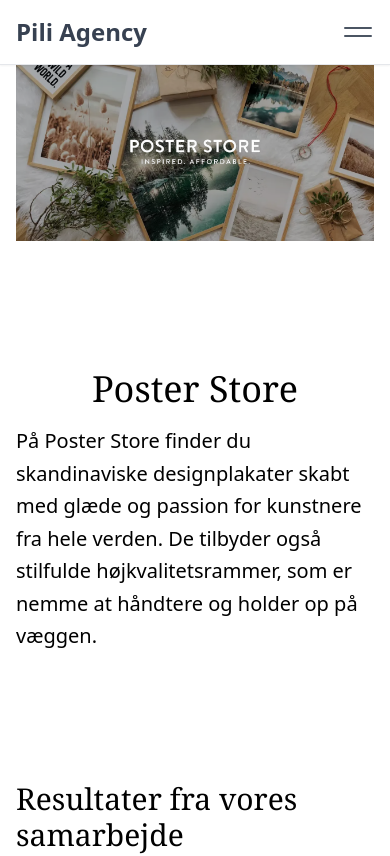
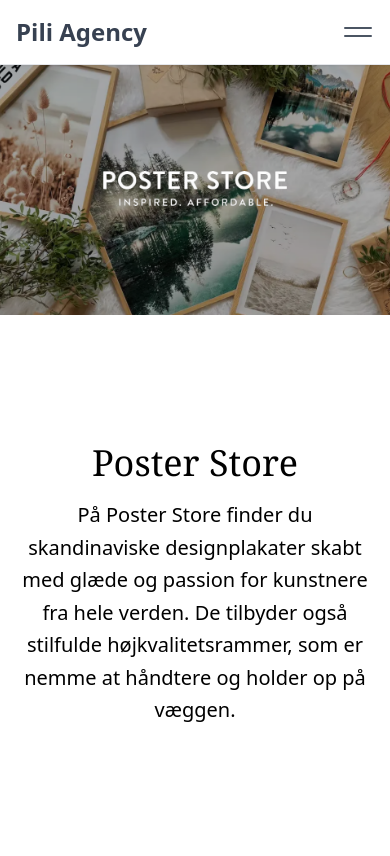
Before and after one commit to AndreasRisager/piliagency, a Next.js app: page /cases/posterstore in a window 390 px wide. Shown: the top 856 px of the page. Built offline with nearby package versions, Linux system fonts and the light colour scheme.

Commit message:
fix spacing

```diff
--- a/components/CaseCard.js
+++ b/components/CaseCard.js
@@ -7,8 +7,8 @@
       <span className="sr-only">Poster Store Case</span>
       <Link href="/cases/posterstore" className="grid items-center">
         <Image
-          width="403"
-          height="202"
+          width="603"
+          height="300"
           src="/posterstore-case.avif"
           alt="poster store case"
           className="col-span-full row-span-full"
--- a/components/Hero.js
+++ b/components/Hero.js
@@ -1,13 +1,13 @@
 export default function Hero() {
   return (
     <section className="overflow-hidden">
-      <div className="flex flex-col lg:flex-row lg:items-stretch lg:min-h-[800px] px-4 max-w-7xl mx-auto">
+      <div className="flex flex-col lg:flex-row lg:items-stretch lg:min-h-[800px] max-w-7xl mx-auto">
         <div className="relative flex items-center justify-center w-full lg:order-2 lg:w-1/2">
           <div className="ml-4 absolute bottom-0 right-0 hidden lg:block">
             <img className="object-contain w-auto h-48" src="/curved-lines.png" alt="" />
           </div>
 
-          <div className="relative px-4 pt-24 pb-16 sm:text-center sm:px-6 md:px-24 2xl:px-32 lg:py-24 lg:text-left">
+          <div className="relative px-4 pt-5 sm:pt-12 md:pt-24 pb-16 sm:text-center sm:px-6 md:px-24 2xl:px-32 lg:py-24 lg:text-left">
             <h1 className="text-4xl font-bold text-black sm:text-5xl xl:text-7xl font-serif">
               Digital Markedsføring
               <br />
--- a/pages/cases/index.js
+++ b/pages/cases/index.js
@@ -18,7 +18,7 @@
           klarede sig.
         </p>
       </div>
-      <section className="max-w-7xl mx-auto px-4 sm:grid grid-cols-3 gap-5 my-32">
+      <section className="max-w-7xl mx-auto px-4 grid sm:grid-cols-3 gap-5 my-32">
         <CaseCard />
         <CaseCard />
         <CaseCard />
--- a/pages/cases/posterstore.js
+++ b/pages/cases/posterstore.js
@@ -12,19 +12,19 @@
         <title>Posterstore Case — Pili Agency</title>
       </Head>
       <div className="max-w-7xl mx-auto px-4">
-        <div className="grid items-center">
+        <div className="grid items-center -mx-4">
           <Image
             src="/posterstore-case.avif"
             width="1248"
             height="624"
             alt="plakater"
-            className="col-span-full row-span-full"
+            className="col-span-full row-span-full min-h-[250px] object-cover"
             priority
           />
         </div>
-        <div className="max-w-3xl mx-auto my-32">
-          <h1 className="text-4xl md:text-6xl font-serif mb-4 text-center">Poster Store</h1>
-          <p className="text-xl leading-relaxed text-start sm:text-center">
+        <div className="max-w-3xl mx-auto my-32 text-center">
+          <h1 className="text-4xl md:text-6xl font-serif mb-4">Poster Store</h1>
+          <p className="text-xl leading-relaxed">
             På Poster Store finder du skandinaviske designplakater skabt med glæde og passion for
             kunstnere fra hele verden. De tilbyder også stilfulde højkvalitetsrammer, som er nemme
             at håndtere og holder op på væggen.
```
